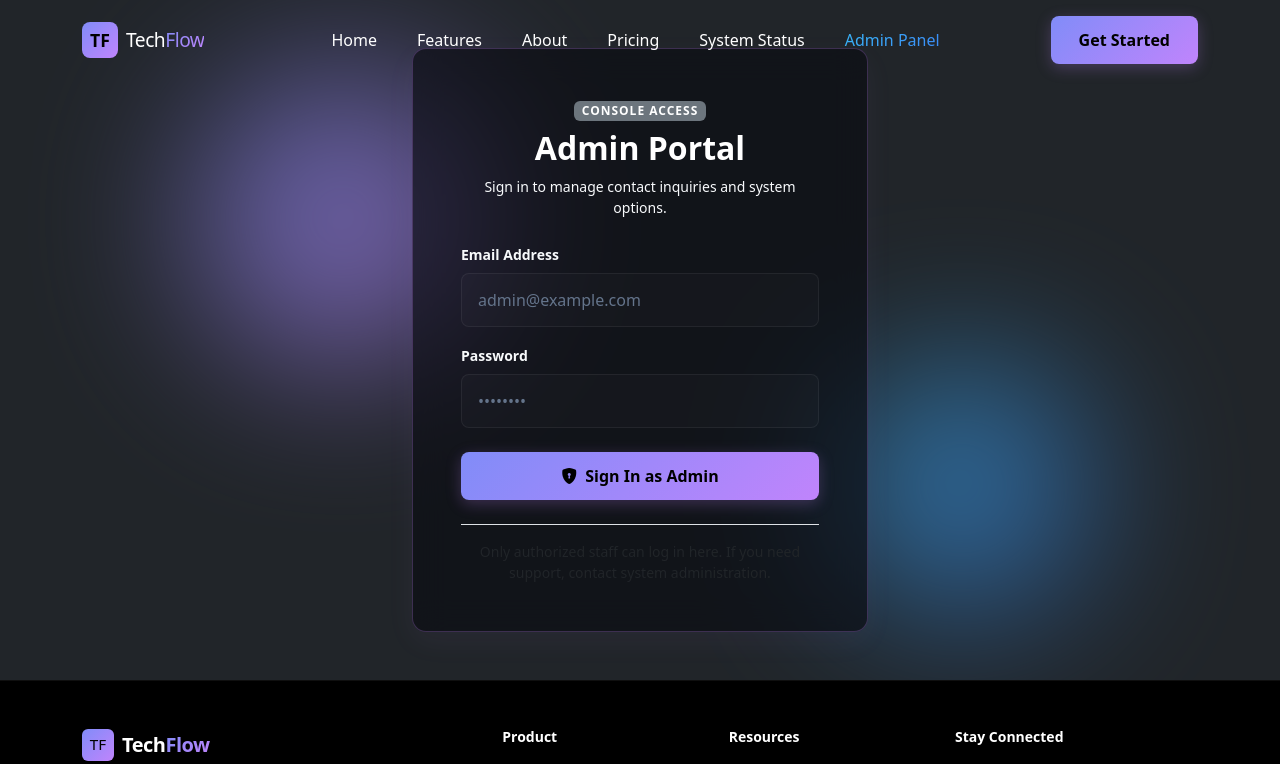
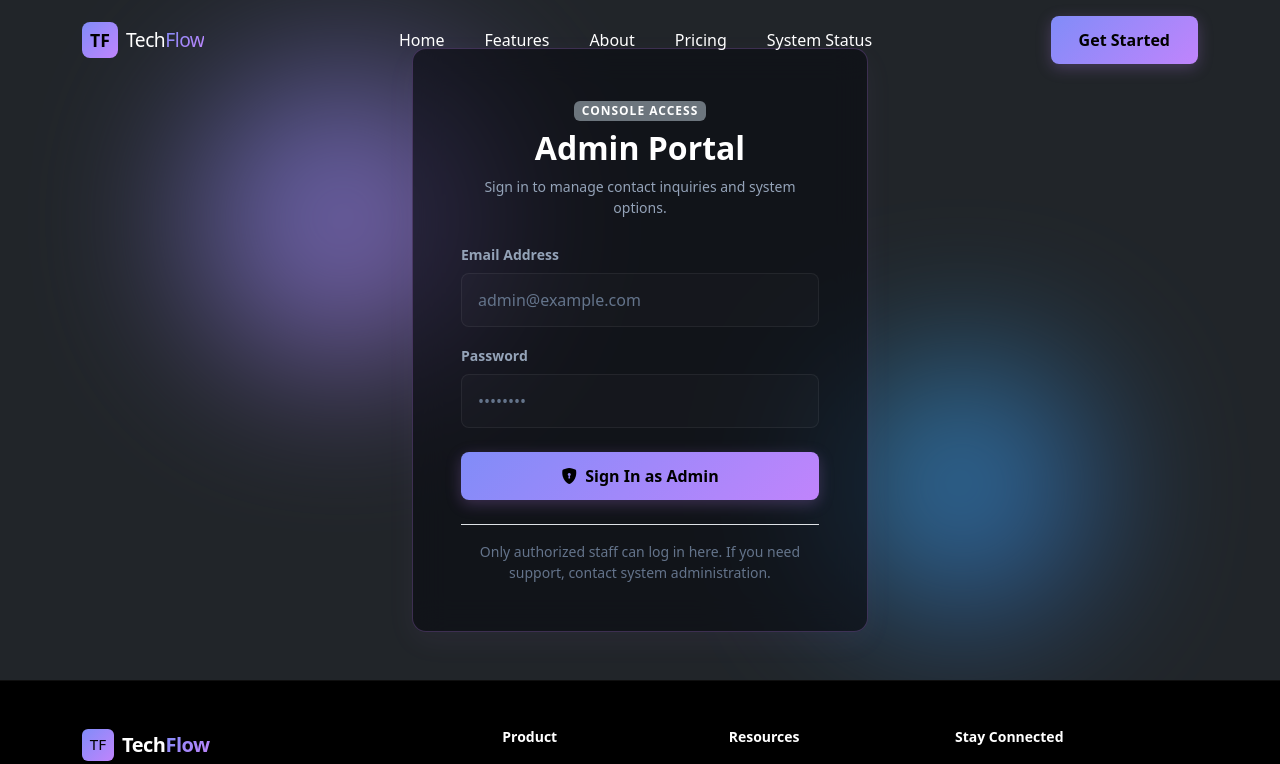
Before and after one commit to Jayeshkikani03/BlogeSite, a React (Vite) app in the folder frontend/: page /admin/login in a window 1280 px wide. Shown: the top 764 px of the page. Built offline with nearby package versions, Linux system fonts and the light colour scheme; no server answers.

Commit message:
feat: add sticky navigation bar and central global styles for SaaS-themed UI components

```diff
--- a/frontend/src/components/common/Navbar.jsx
+++ b/frontend/src/components/common/Navbar.jsx
@@ -1,5 +1,6 @@
 import { useState, useEffect } from 'react';
 import { Link, useLocation } from 'react-router-dom';
+import authService from '../../services/authService';
 
 /**
  * Sticky Navigation Bar with background blur, React Router navigation hooks, and scroll transitions.
@@ -125,6 +126,7 @@ export default function Navbar() {
                 System Status
               </Link>
             </li>
+            {authService.isAuthenticated() && (
               <li className="nav-item">
                 <Link
                   className={`nav-link px-3 py-2 text-white ${location.pathname.startsWith('/admin') ? 'active text-gradient-cyan' : ''}`}
@@ -134,6 +136,7 @@ export default function Navbar() {
                   Admin Panel
                 </Link>
               </li>
+            )}
           </ul>
 
           <div className="d-flex mt-3 mt-lg-0">
--- a/frontend/src/styles/custom.css
+++ b/frontend/src/styles/custom.css
@@ -48,6 +48,12 @@ body {
   background: var(--secondary-glow);
   -webkit-background-clip: text;
   -webkit-text-fill-color: transparent;
+}
+.text-gray {
+  color: var(--text-gray) !important;
+}
+.text-dark {
+  color: var(--text-dark) !important;
 }
 
 /* Blurred Glowing Spots */
```
Lines whose indentation alone changed are shown as unchanged.
